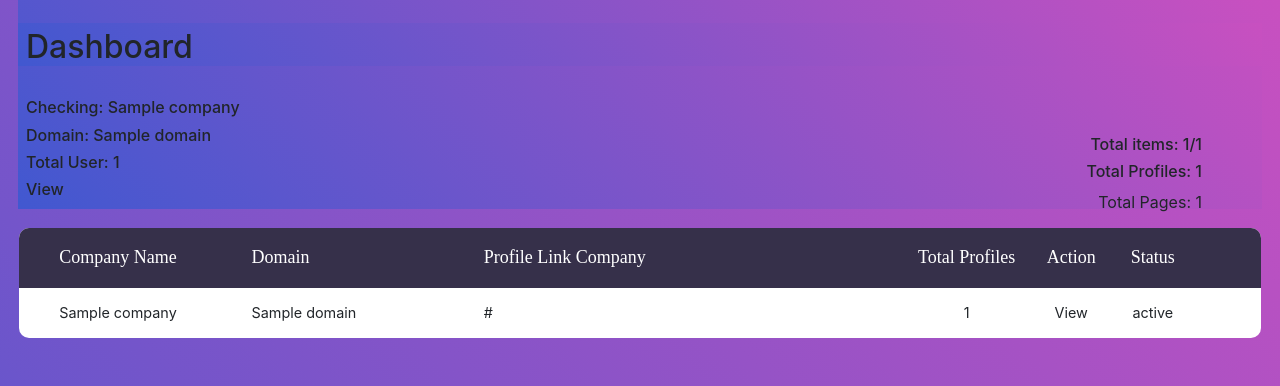
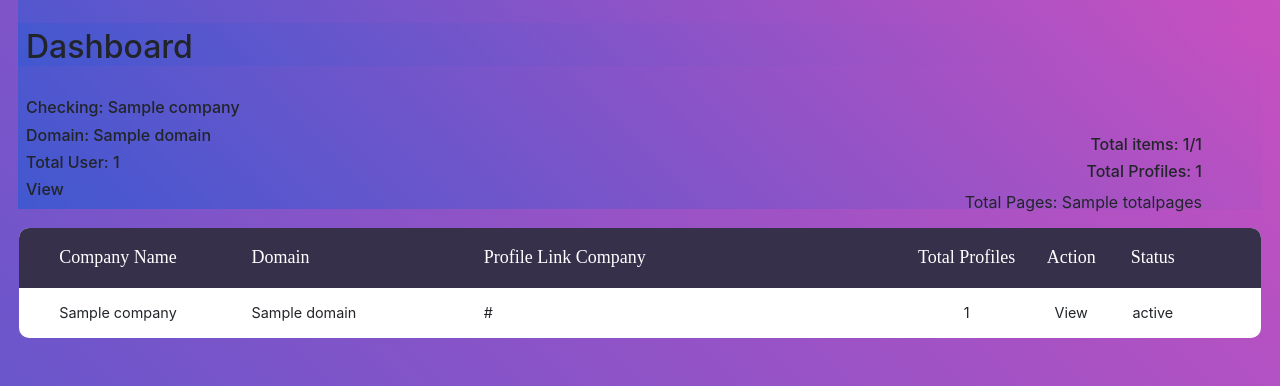
Before and after one commit to sammy-unknown/Linkedin-Atlas, a Django app: template templates/Analytics.html in a window 1280 px wide. Shown: the part 51-437 px from the top of the page. Run offline with Django 4.2, Linux system fonts and the light colour scheme; the template is opened without the code that fills it: most values are stand-ins (such as "Sample title", 1, 10 or a date in 2020); some libraries are stand-ins or nearby versions.

Commit message:
paginator FIXED

```diff
--- a/Analytics/views.py
+++ b/Analytics/views.py
@@ -52,7 +52,7 @@ def Analytics(request):
         'items': page_obj,
         'message': message,
         'total_documents': total_documents,
-        'total_pages': linktotal_pages,
+        'totalpages': linktotal_pages,
         'Company':str(currentChecking['Company']),
         'Domain':str(currentChecking['Domain']),
         'id':int(currentChecking['id']),
--- a/templates/Analytics.html
+++ b/templates/Analytics.html
@@ -12,13 +12,14 @@
 <div class="header">
   <div class="headerTable">
     <br><div class="headertitle"><h2 class="mx-2">Dashboard</h2></div></br>
+    {% if Company  %}
     <div class="headerElem h6">
       <div class="h6">Checking: {{Company}}</div>
       <div class="h6">Domain: {{Domain}}</div>
       <div class="h6">Total User: {{totalProfiles}}</div>
       <a href="/company/{{id}}/" class="text-decoration-none text-dark">View</a>
-
     </div>
+    {% endif %}
     <div class="totalpages">
       {% if totalCheckedProfiles %}
       <div class="h6">Total items: {{totalCheckedProfiles}}/{{total_documents}}</div>
@@ -27,8 +28,8 @@
       {% endif %}
       <div class="h6">Total Profiles: {{total_profiles_count}}</div>
 
-      {% if total_pages %}
-      <p>Total Pages: {{total_pages}}</p>
+      {% if totalpages %}
+      <p>Total Pages: {{totalpages}}</p>
       {% endif %}
 
     </div>
@@ -83,9 +84,15 @@
 
   {% endif %}
   <span class="item-number current-page mx-3 my-1 text-dark">{{ items.number }}</span>
+  {% if items.number|add:2 < totalpages %}
+
   <a class="item-number current-page mx-3 my-1 text-light" href="?page={{items.number|add:1}}">{{items.number|add:1}}</a>
   <a class="item-number current-page mx-3 my-1 text-light" href="?page={{items.number|add:2}}">{{items.number|add:2}}</a>
-  <a class="item-number current-page mx-3 my-1 text-light" href="?page={{total_pages}}">{{total_pages}}</a>
+  {% endif %}
+  {% if totalpages != items.number %}
+  <a class="item-number current-page mx-3 my-1 text-light" href="?page={{totalpages}}">{{totalpages}}</a>
+  {% endif %}
+
   {% if items.has_next %}
   <a class="btn btn-outline-primary item-number text-dark" href="?page={{ items.next_page_number }}">Next</a>
   {% endif %}
--- a/templates/viewdata.html
+++ b/templates/viewdata.html
@@ -125,9 +125,15 @@ All 10 companies are selected <a href="#" id="clearSelection" value=""></a><a hr
 
   {% endif %}
   <span class="item-number current-page mx-3 my-1 text-dark">{{ companies.number }}</span>
+  {% if companies.number|add:2 < totalpages %}
+
   <a class="item-number current-page mx-3 my-1 text-light" href="?page={{companies.number|add:1}}">{{companies.number|add:1}}</a>
   <a class="item-number current-page mx-3 my-1 text-light" href="?page={{companies.number|add:2}}">{{companies.number|add:2}}</a>
+  {% endif %}
+  {% if totalpages != companies.number %}
   <a class="item-number current-page mx-3 my-1 text-light" href="?page={{totalpages}}">{{totalpages}}</a>
+  {% endif %}
+
   {% if companies.has_next %}
   <a class="btn btn-outline-primary item-number text-dark" href="?page={{ companies.next_page_number }}">Next</a>
   {% endif %}
```
